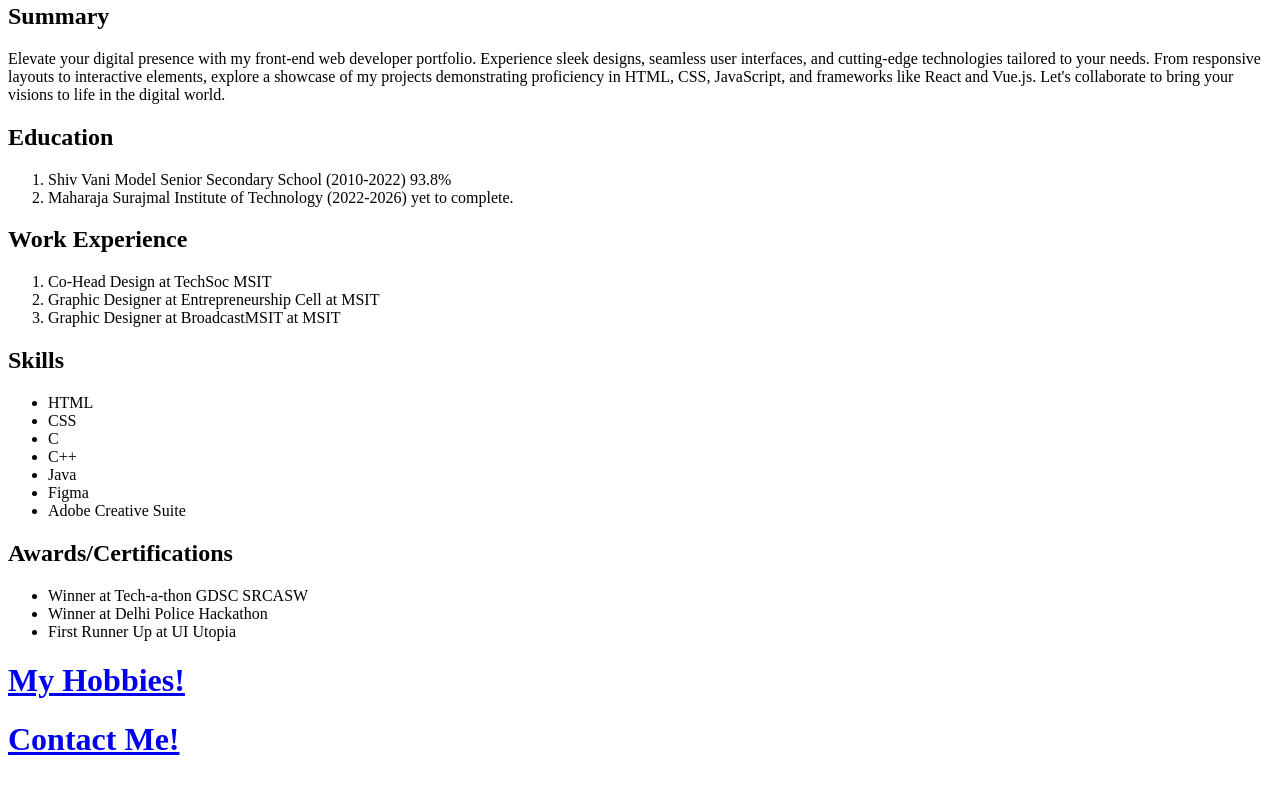
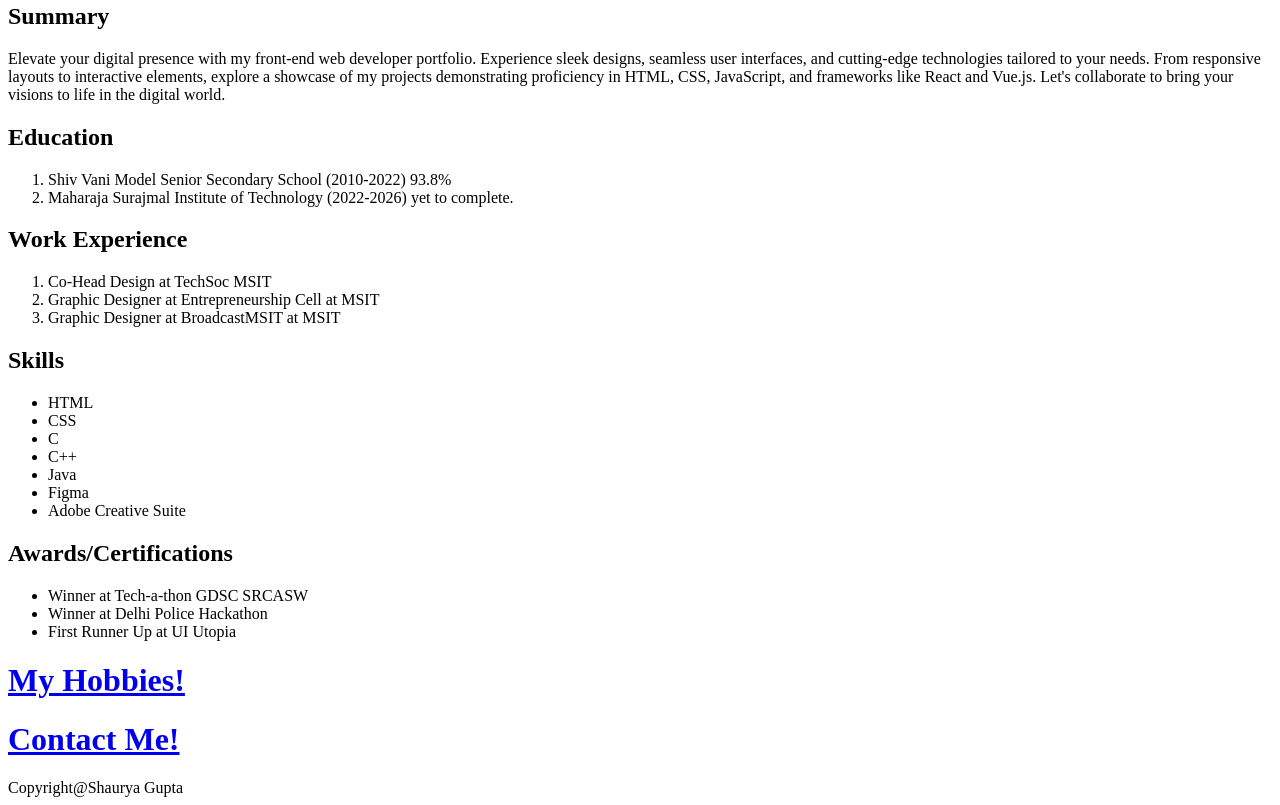
Before and after one commit to shauryaxoxo/capstone-portfolio, a plain HTML site: page index.html in a window 1280 px wide. Shown: the part 511-1316 px from the top of the page. Before the commit the page ends 1290 px from the top, so only its background shows below. Drawn offline with Linux system fonts and the light colour scheme.

Commit message:
Add files via upload

```diff
--- a/index.html
+++ b/index.html
@@ -50,6 +50,8 @@
     </ul>
     <h1><a href="./public/hobby.html">My Hobbies!</a></h1>
     <h1><a href="./public/contact.html">Contact Me!</a></h1>
-
+    <footer>
+        Copyright@Shaurya Gupta
+    </footer>
 </body>
 </html>
```
